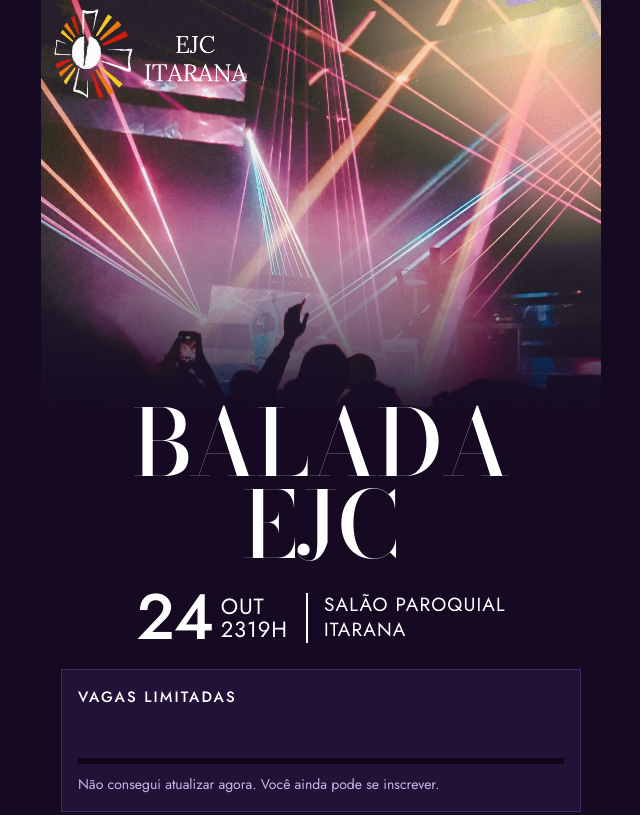
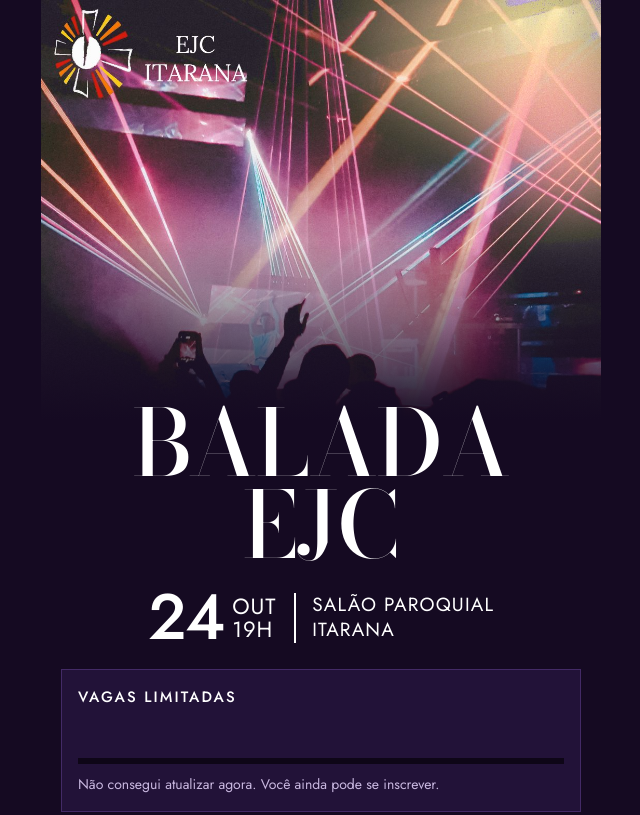
Before and after one commit to Pedro-Arthurbds/ejc2, a website: page public/index.html in a window 1280 px wide. Shown: the top 815 px of the page, without its empty margins (319-959 px from the left). Drawn offline with nearby package versions, Linux system fonts and the light colour scheme; no server answers.

Commit message:
horario 3

```diff
--- a/public/index.html
+++ b/public/index.html
@@ -90,7 +90,7 @@
   <div class="pad">
     <h1 id="titulo">Balada EJC</h1>
     <div class="info">
-      <div class="dia"><b id="dia">24</b><span><span id="mes">OUT</span><span id="hora">2319H</span></span></div>
+      <div class="dia"><b id="dia">24</b><span><span id="mes">OUT</span><span id="hora">19H</span></span></div>
       <div class="local" id="local">Salão Paroquial<br>Itarana</div>
     </div>
 
```
